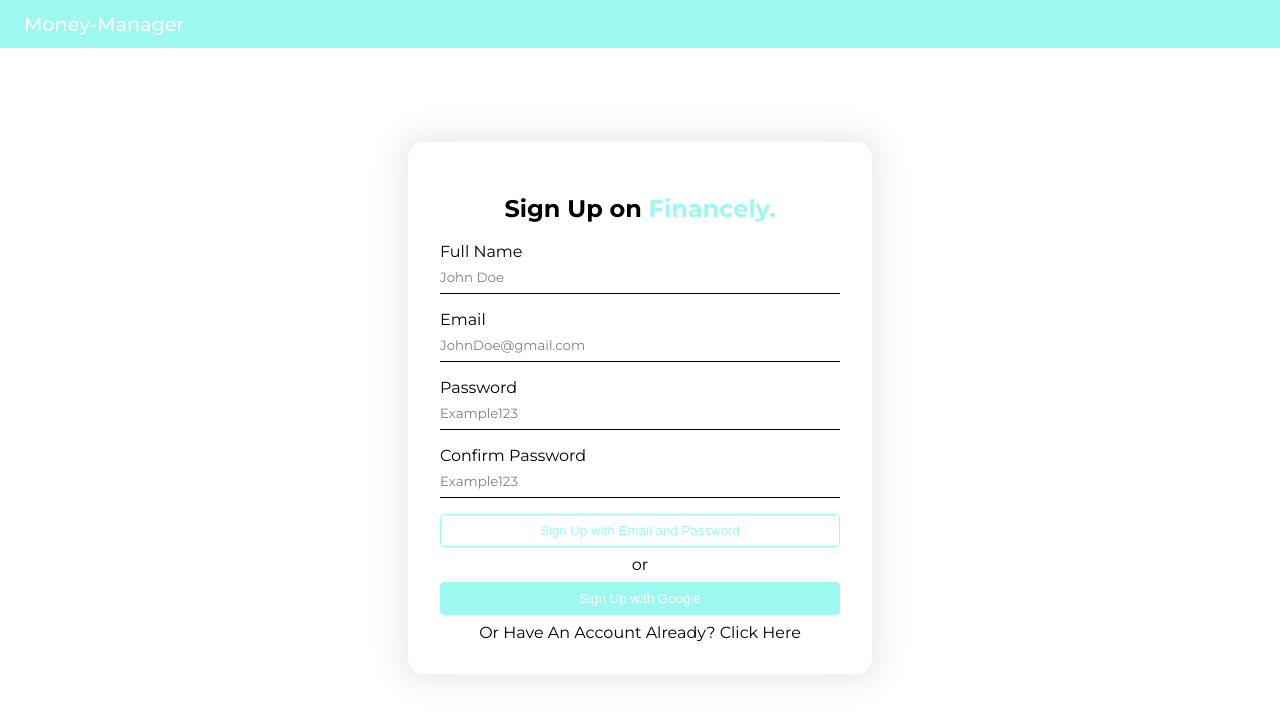
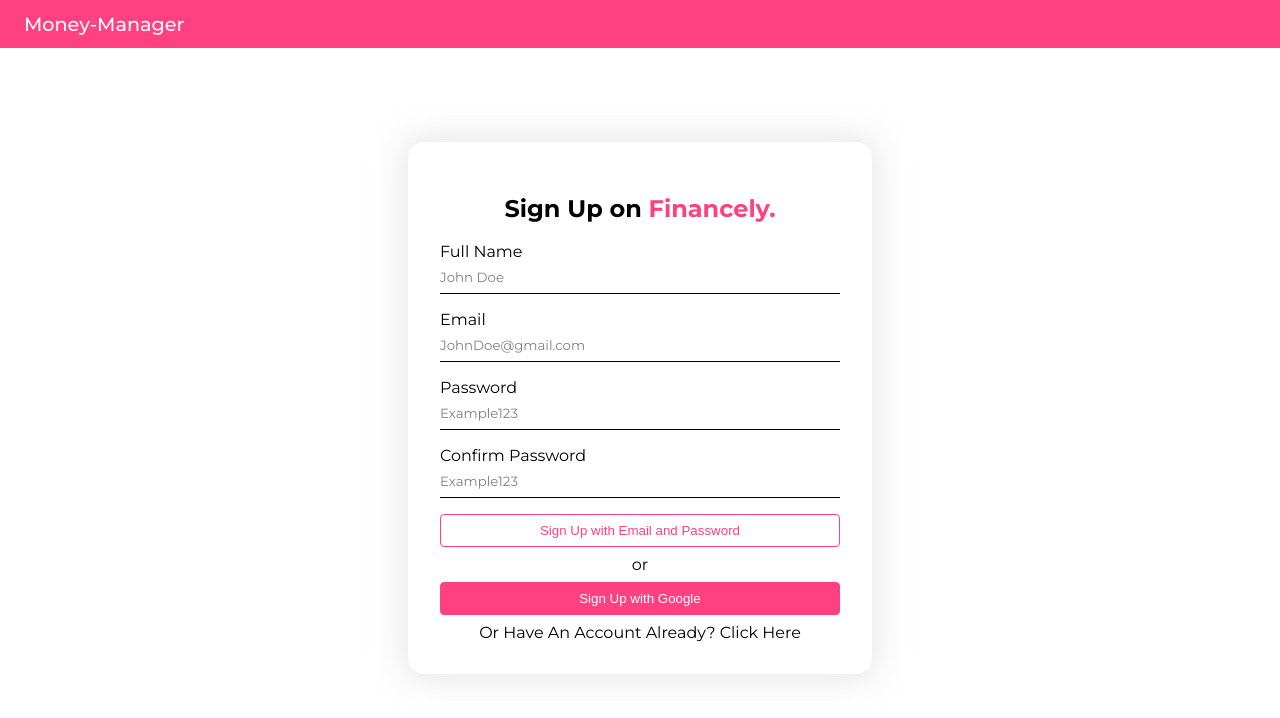
Before and after one commit to Saikrishna216/personal_finance_tracker, a React (Create React App) app in the folder money_manager/: page / in a window 1280 px wide. Shown: the top 718 px of the page. Built offline with nearby package versions, Linux system fonts and the light colour scheme; no server answers.

Commit message:
Changed the index.html for checking some color patterns

```diff
--- a/money_manager/public/index.html
+++ b/money_manager/public/index.html
@@ -24,7 +24,7 @@
       work correctly both with client-side routing and a non-root public URL.
       Learn how to configure a non-root public URL by running `npm run build`.
     -->
-    <title>Money Manager</title>
+    <title >Money Manager</title>
   </head>
   <body>
     <noscript>You need to enable JavaScript to run this app.</noscript>
--- a/money_manager/src/index.css
+++ b/money_manager/src/index.css
@@ -1,7 +1,7 @@
 @import url("https://fonts.googleapis.com/css2?family=Montserrat:ital,wght@0,100;0,200;0,300;0,400;0,500;0,600;0,700;0,800;0,900;1,100;1,200;1,300;1,400;1,500;1,600;1,700;1,800;1,900&display=swap");
 
 :root {
-  --theme: #9DF9EF;
+  --theme: #FF4081;
 }
 body {
   margin: 0;
```
